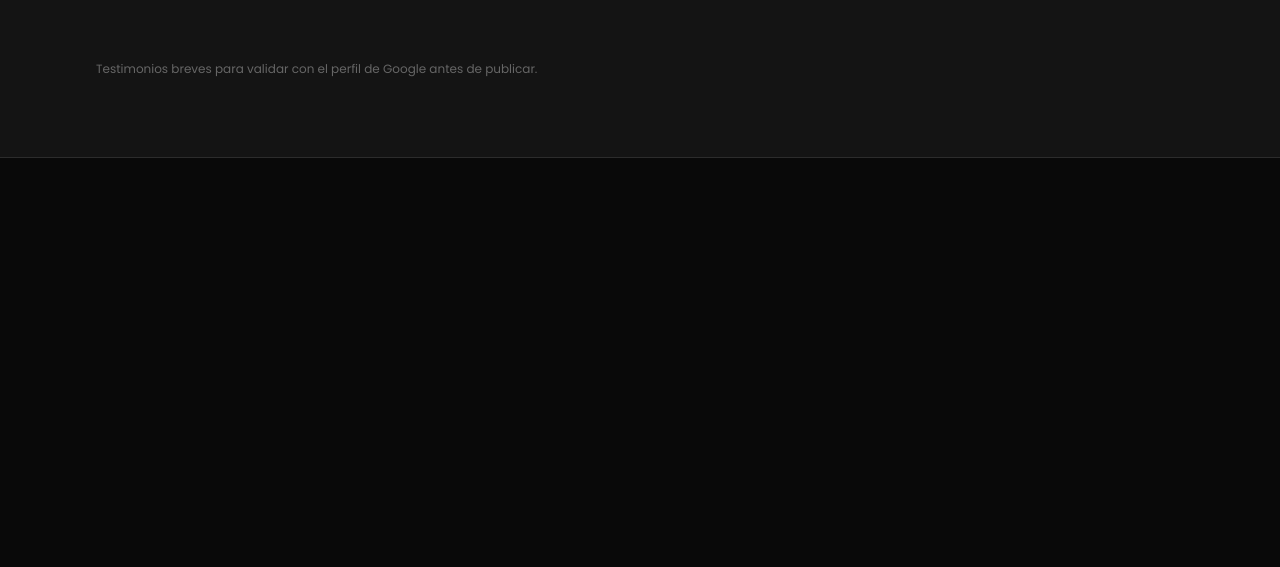
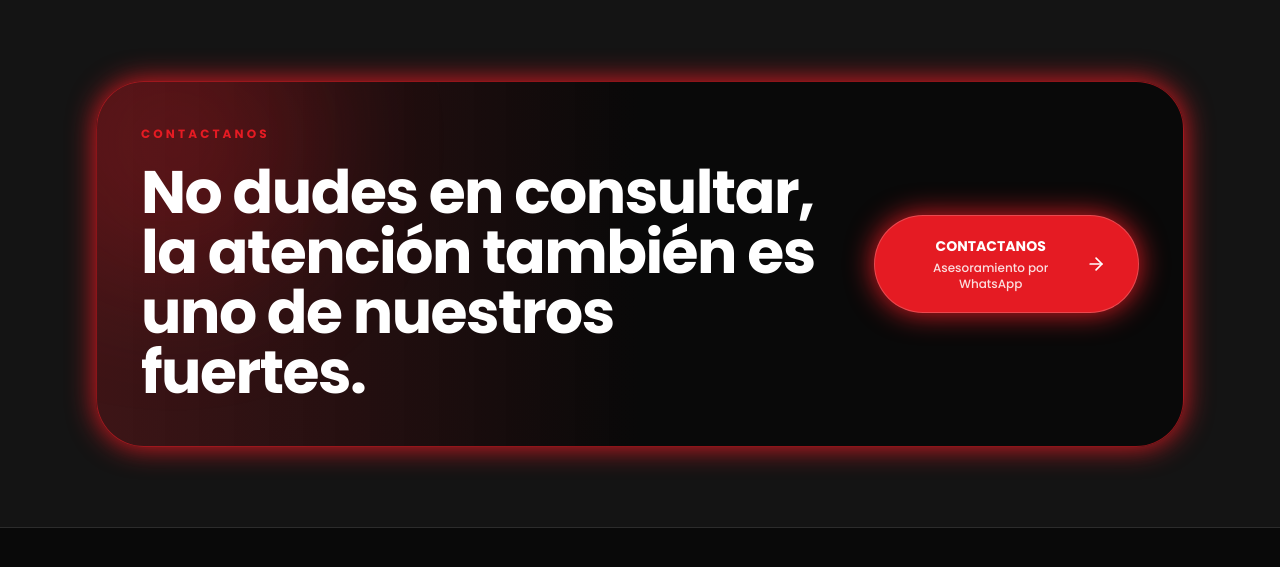
Before and after one commit to serviojoaquin5/PolarizadosWalter, a React (Vite) app: page / in a window 1280 px wide. Shown: the part 1709-2276 px from the top of the page. Built offline with nearby package versions, Linux system fonts and the light colour scheme.

Commit message:
Add files via upload

```diff
--- a/src/components/Reviews.jsx
+++ b/src/components/Reviews.jsx
@@ -1,4 +1,5 @@
-import { Quote, Star } from 'lucide-react'
+import { ArrowRight, Quote, Star } from 'lucide-react'
+import { whatsappUrl } from './WhatsAppButton'
 import gastonAvatar from '../assets/review-gaston.webp'
 import lauraAvatar from '../assets/review-laura.webp'
 import dianaAvatar from '../assets/review-diana.webp'
@@ -12,16 +13,9 @@ const reviews = [
 export default function Reviews() {
   return <section id="resenas" className="border-y border-white/10 bg-panel py-20"><div className="section">
     <div className="fade-up grid gap-10 md:grid-cols-[.75fr_1.25fr]">
-      <div>
-        <p className="eyebrow">La confianza se gana</p>
-        <div className="flex items-end gap-3"><strong className="font-display text-8xl leading-none text-gold">4.9</strong><div className="pb-2"><div className="flex text-gold">{[1, 2, 3, 4, 5].map((item) => <Star key={item} size={18} fill="currentColor" />)}</div><p className="mt-1 text-sm text-white/60">325 reseñas en Google</p></div></div>
-        <a className="mt-6 inline-block text-sm font-bold text-gold underline underline-offset-4 hover:text-white" target="_blank" rel="noreferrer" href="https://www.google.com/search?q=Polarizados+Walter+Castelar">Ver todas las reseñas en Google</a>
-      </div>
-      <div className="grid gap-3 sm:grid-cols-3">{reviews.map(({ name, text, avatar }) => <article key={name} className="rounded-sm border border-white/10 bg-carbon p-5 transition duration-300 hover:-translate-y-1 hover:border-gold/60">
-        <Quote size={20} className="text-red" />
-        <p className="mt-3 text-sm leading-relaxed text-white/75">“{text}”</p><div className="mt-4 flex items-center gap-2"><img src={avatar} alt={`Foto de perfil de ${name}`} loading="lazy" className="h-7 w-7 rounded-full border border-gold/70 object-cover" /><p className="text-sm font-bold text-gold">— {name}</p></div>
-      </article>)}</div>
+      <div><p className="eyebrow">La confianza se gana</p><div className="flex items-end gap-3"><strong className="font-display text-8xl leading-none text-gold">4.9</strong><div className="pb-2"><div className="flex text-gold">{[1, 2, 3, 4, 5].map((item) => <Star key={item} size={18} fill="currentColor" />)}</div><p className="mt-1 text-sm text-white/60">325 reseñas en Google</p></div></div><a className="mt-6 inline-block text-sm font-bold text-gold underline underline-offset-4 hover:text-white" target="_blank" rel="noreferrer" href="https://www.google.com/search?q=Polarizados+Walter+Castelar">Ver todas las reseñas en Google</a></div>
+      <div className="grid gap-3 sm:grid-cols-3">{reviews.map(({ name, text, avatar }) => <article key={name} className="rounded-sm border border-white/10 bg-carbon p-5 transition duration-300 hover:-translate-y-1 hover:border-gold/60"><Quote size={20} className="text-red" /><p className="mt-3 text-sm leading-relaxed text-white/75">“{text}”</p><div className="mt-4 flex items-center gap-2"><img src={avatar} alt={`Foto de perfil de ${name}`} loading="lazy" className="h-7 w-7 rounded-full border border-gold/70 object-cover" /><p className="text-sm font-bold text-gold">— {name}</p></div></article>)}</div>
     </div>
-    <p className="mt-5 text-xs text-white/35">Testimonios breves para validar con el perfil de Google antes de publicar.</p>
+    <div className="mt-10 overflow-hidden rounded-[3rem] border border-red/60 bg-gradient-to-r from-red/20 via-carbon to-carbon p-7 shadow-red sm:p-10 lg:p-11"><div className="relative grid items-center gap-9 lg:grid-cols-[1.45fr_.55fr]"><div className="pointer-events-none absolute -left-28 -top-32 h-72 w-72 rounded-full bg-red/20 blur-3xl" /><div className="relative"><p className="text-xs font-bold uppercase tracking-[.26em] text-red">Contactanos</p><h3 className="mt-5 max-w-3xl font-body text-4xl font-bold leading-[.98] tracking-tight text-white sm:text-6xl">No dudes en consultar, <span className="block">la atención también es uno de nuestros fuertes.</span></h3></div><a href={whatsappUrl} target="_blank" rel="noreferrer" className="relative flex w-full items-center justify-center gap-3 rounded-full border border-white/20 bg-red px-8 py-5 text-center text-white shadow-red transition hover:-translate-y-1 hover:bg-gold hover:text-carbon lg:max-w-sm"><span><span className="block text-sm font-bold uppercase">Contactanos</span><span className="mt-1 block text-xs font-medium opacity-85">Asesoramiento por WhatsApp</span></span><ArrowRight size={22} /></a></div></div>
   </div></section>
 }
```
